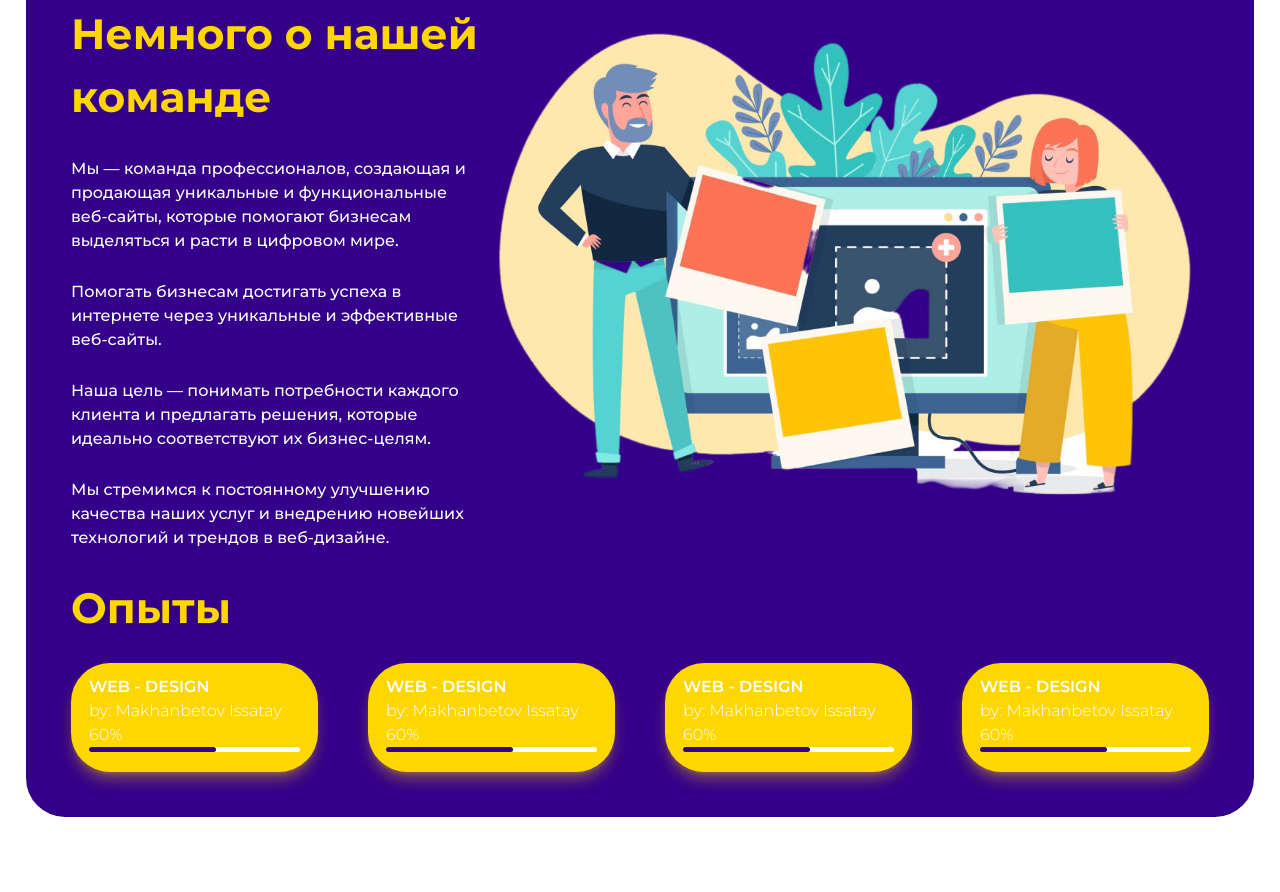
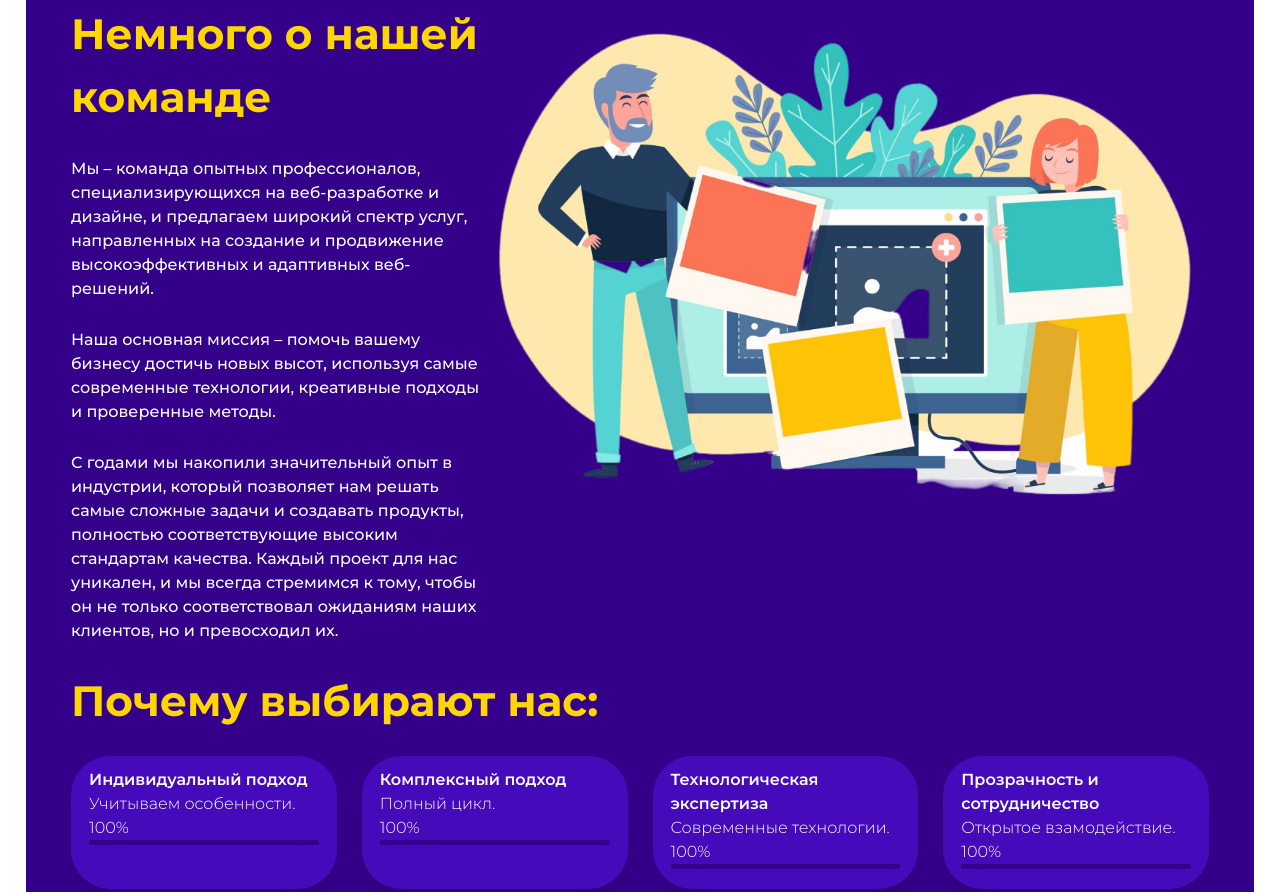
Before and after one commit to raasikkk/Join-Way-Portfolio, a website: page public/index.html in a window 1280 px wide. Shown: the part 780-1672 px from the top of the page. Drawn offline with Linux system fonts and the light colour scheme.

Commit message:
updated text

```diff
--- a/public/index.html
+++ b/public/index.html
@@ -83,10 +83,9 @@
                             <img src="images/about-img.png" alt="about-img">
                         </div>
                         <div class="paragraphs mt-[27px] text-[16px] text-white gap-[37px]">
-                            <p class="mb-[27px] hiddenYEl">Мы — команда профессионалов, создающая и продающая уникальные и функциональные веб-сайты, которые помогают бизнесам выделяться и расти в цифровом мире.</p>
-                            <p class="mb-[27px] hiddenYEl">Помогать бизнесам достигать успеха в интернете через уникальные и эффективные веб-сайты.</p>
-                            <p class="mb-[27px] hiddenYEl">Наша цель — понимать потребности каждого клиента и предлагать решения, которые идеально соответствуют их бизнес-целям.</p>
-                            <p class="mb-[27px] hiddenYEl">Мы стремимся к постоянному улучшению качества наших услуг и внедрению новейших технологий и трендов в веб-дизайне.</p>
+                            <p class="mb-[27px] hiddenYEl">Мы – команда опытных профессионалов, специализирующихся на веб-разработке и дизайне, и предлагаем широкий спектр услуг, направленных на создание и продвижение высокоэффективных и адаптивных веб-решений. </p>
+                            <p class="mb-[27px] hiddenYEl">Наша основная миссия – помочь вашему бизнесу достичь новых высот, используя самые современные технологии, креативные подходы и проверенные методы.</p>
+                            <p class="mb-[27px] hiddenYEl">С годами мы накопили значительный опыт в индустрии, который позволяет нам решать самые сложные задачи и создавать продукты, полностью соответствующие высоким стандартам качества. Каждый проект для нас уникален, и мы всегда стремимся к тому, чтобы он не только соответствовал ожиданиям наших клиентов, но и превосходил их.</p>
                         </div>
                     </div>
                     <div class="about-img xxs:hidden sm:hidden md:hidden lg:hidden customlg:block float-right">
@@ -94,38 +93,38 @@
                     </div>
                 </div>
                 <!-- Experience -->
-                <h1 class="xs:text-[25.34px] sm:text-[28.34px] md:text-[35.34px] lg:text-[42.34px] font-bold text-j-yellow hiddenYEl">Опыты</h1>
-                <div class="exp-cards mt-[23px] gap-[50px] grid md:grid-cols-2 lg:grid-cols-4">
-                    <div class="exp-card bg-j-yellow shadow-lg shadow-j-yellow/35 hover:-translate-y-2 hover:transition text-white rounded-[39px] p-[12px] px-[18px] pb-[20px] hiddenXEl ">
-                        <h2 class="font-semibold">WEB - DESIGN</h2>
-                        <h3 class="font-light">by: Makhanbetov Issatay</h3>
-                        <p class="font-light">60%</p>
-                        <div class="white-line h-[5px] w-full bg-white rounded-[39px]">
-                            <div class="blue-line h-[5px] w-[60%] bg-j-blue rounded-[39px]"></div>
+                <h1 class="xs:text-[25.34px] sm:text-[28.34px] md:text-[35.34px] lg:text-[42.34px] font-bold text-j-yellow hiddenYEl">Почему выбирают нас:</h1>
+                <div class="exp-cards mt-[23px] gap-[25px] grid md:grid-cols-2 lg:grid-cols-4">
+                    <div class="exp-card bg-[#450ABA] shadow-lg hover:-translate-y-2 hover:transition text-white rounded-[39px] p-[12px] px-[18px] pb-[20px] hiddenXEl ">
+                        <h2 class="font-semibold">Индивидуальный подход</h2>
+                        <h3 class="font-light">Учитываем особенности.</h3>
+                        <p class="font-light">100%</p>
+                        <div class="white-line h-[5px] w-full bg-[#340089] rounded-[39px]">
+                            <div class="blue-line h-[5px] w-[100%] bg-[#340089 rounded-[39px]"></div>
                         </div>
                     </div>
-                    <div class="exp-card bg-j-yellow shadow-lg shadow-j-yellow/35 hover:-translate-y-2 hover:transition text-white rounded-[39px] p-[12px] px-[18px] pb-[20px] hiddenXEl">
-                        <h2 class="font-semibold">WEB - DESIGN</h2>
-                        <h3 class="font-light">by: Makhanbetov Issatay</h3>
-                        <p class="font-light">60%</p>
-                        <div class="white-line h-[5px] w-full bg-white rounded-[39px]">
-                            <div class="blue-line h-[5px] w-[60%] bg-j-blue rounded-[39px]"></div>
+                    <div class="exp-card bg-[#450ABA] shadow-lg hover:-translate-y-2 hover:transition text-white rounded-[39px] p-[12px] px-[18px] pb-[20px] hiddenXEl ">
+                        <h2 class="font-semibold">Комплексный подход</h2>
+                        <h3 class="font-light">Полный цикл.</h3>
+                        <p class="font-light">100%</p>
+                        <div class="white-line h-[5px] w-full bg-[#340089] rounded-[39px]">
+                            <div class="blue-line h-[5px] w-[100%] bg-[#340089 rounded-[39px]"></div>
                         </div>
                     </div>
-                    <div class="exp-card bg-j-yellow shadow-lg shadow-j-yellow/35 hover:-translate-y-2 hover:transition text-white rounded-[39px] p-[12px] px-[18px] pb-[20px] hiddenXEl ">
-                        <h2 class="font-semibold">WEB - DESIGN</h2>
-                        <h3 class="font-light">by: Makhanbetov Issatay</h3>
-                        <p class="font-light">60%</p>
-                        <div class="white-line h-[5px] w-full bg-white rounded-[39px]">
-                            <div class="blue-line h-[5px] w-[60%] bg-j-blue rounded-[39px]"></div>
+                    <div class="exp-card bg-[#450ABA] shadow-lg hover:-translate-y-2 hover:transition text-white rounded-[39px] p-[12px] px-[18px] pb-[20px] hiddenXEl ">
+                        <h2 class="font-semibold">Технологическая экспертиза</h2>
+                        <h3 class="font-light">Современные технологии.</h3>
+                        <p class="font-light">100%</p>
+                        <div class="white-line h-[5px] w-full bg-[#340089] rounded-[39px]">
+                            <div class="blue-line h-[5px] w-[100%] bg-[#340089 rounded-[39px]"></div>
                         </div>
                     </div>
-                    <div class="exp-card bg-j-yellow shadow-lg shadow-j-yellow/35 hover:-translate-y-2 hover:transition text-white rounded-[39px] p-[12px] px-[18px] pb-[20px] hiddenXEl">
-                        <h2 class="font-semibold">WEB - DESIGN</h2>
-                        <h3 class="font-light">by: Makhanbetov Issatay</h3>
-                        <p class="font-light">60%</p>
-                        <div class="white-line h-[5px] w-full bg-white rounded-[39px]">
-                            <div class="blue-line h-[5px] w-[60%] bg-j-blue rounded-[39px]"></div>
+                    <div class="exp-card bg-[#450ABA] shadow-lg hover:-translate-y-2 hover:transition text-white rounded-[39px] p-[12px] px-[18px] pb-[20px] hiddenXEl ">
+                        <h2 class="font-semibold">Прозрачность и сотрудничество</h2>
+                        <h3 class="font-light">Открытое взамодействие.</h3>
+                        <p class="font-light">100%</p>
+                        <div class="white-line h-[5px] w-full bg-[#340089] rounded-[39px]">
+                            <div class="blue-line h-[5px] w-[100%] bg-[#340089 rounded-[39px]"></div>
                         </div>
                     </div>
                 </div>
@@ -137,7 +136,7 @@
                 <div class="author-card shadow-lg shadow-j-blue/35 hiddenYEl">
                     <img src="images/dimash.png" class="w-[75%] mx-auto" alt="author">
                     <h2 class="font-bold text-[19px] mt-[16px]">Dimash Aizharykov</h2>
-                    <p class="pb-[55px] font-medium text-[15px]">Full Stack Developer</p>
+                    <p class="pb-[55px] font-medium text-[15px]">CEO / Full Stack Developer</p>
                 </div>
                 <div class="author-card shadow-lg shadow-j-blue/35 hiddenYEl">
                     <img src="images/rasul.png" class="w-[75%] mx-auto" alt="author">
@@ -203,7 +202,7 @@
                       </div>
                       <h2 class="mt-16 text-center font-bold text-[25px]">Веб-Разработка</h2>
                       <div class="line my-2 mx-auto w-[35%] border-t-4 border-[#1C004B]"></div>
-                      <p class="text-sm">создаём функциональные и надёжные сайты с использованием современных технологий, обеспечивая их быструю и стабильную работу.</p>
+                      <p class="text-sm">Создание адаптивных сайтов, интернет-магазинов, корпоративных порталов и лендингов, которые соответствуют современным требованиям и ожиданиям пользователей.</p>
                     </div>
 
                     <!-- Service Card 2 -->
@@ -213,7 +212,7 @@
                       </div>
                       <h2 class="mt-16 text-center font-bold text-[25px]">Веб-Дизайн</h2>
                       <div class="line my-2 mx-auto w-[35%] border-t-4 border-[#1C004B]"></div>
-                      <p class="text-sm">создаём уникальные и адаптивные сайты, ориентированные на удобство пользователя и бизнес-цели.</p>
+                      <p class="text-sm">Разработка уникального визуального стиля, который отражает индивидуальность вашего бренда и привлекает внимание целевой аудитории.</p>
                     </div>
 
                     <!-- Service Card 3 -->
@@ -221,9 +220,9 @@
                       <div class="absolute -top-12 left-1/2 transform -translate-x-1/2">
                         <img src="images/parse-icon.png" alt="parse-icon" class=" p-4 ">
                       </div>
-                      <h2 class="mt-16 text-center font-bold text-[25px]">Парсинг Сайтов</h2>
+                      <h2 class="mt-16 text-center font-bold text-[25px]">SEO и продвижение</h2>
                       <div class="line my-2 mx-auto w-[35%] border-t-4 border-[#1C004B]"></div>
-                      <p class="text-sm">извлекаем и обрабатываем данные с веб-ресурсов, предоставляя актуальную и структурированную информацию для анализа и использования.</p>
+                      <p class="text-sm">Оптимизация сайтов для поисковых систем, создание контент-стратегии и проведение маркетинговых кампаний, направленных на увеличение трафика и конверсии.</p>
                     </div>
                   </div>
            </section>
@@ -275,10 +274,7 @@
                                 <i class="fa-brands fa-linkedin-in"></i>
                                 <h3>Join Way</h3>
                             </a>
-                            <a href="#" class="contact-card">
-                                <i class="fa-brands fa-whatsapp"></i>
-                                <h3>+ 777 777 77 77</h3>
-                            </a>
+
                             <a href="https://www.tiktok.com/@joinway.shop?_t=8ohBCTJhCwH&_r=1" class="contact-card">
                                 <i class="fa-brands fa-tiktok"></i>
                                 <h3>@joinway.shop</h3>
@@ -326,9 +322,7 @@
                     <a href="#">
                         <i class="fa-brands fa-linkedin-in border-2 p-[10px] rounded-full hover:bg-j-yellow transition"></i>
                     </a>
-                    <a href="#">
-                        <i class="fa-brands fa-whatsapp border-2 p-[10px] rounded-full hover:bg-j-yellow transition"></i>
-                    </a>
+
                     <a href="#">
                         <i class="fa-brands fa-telegram border-2 p-[10px] rounded-full hover:bg-j-yellow transition"></i>
                     </a>
--- a/public/js/main.js
+++ b/public/js/main.js
@@ -87,8 +87,8 @@ const observer = new IntersectionObserver((entries) => {
     entries.forEach((entry) => {
         if (entry.isIntersecting) {
             entry.target.classList.add('show')
-        // } else {
-        //     entry.target.classList.remove('show')
+        } else {
+            entry.target.classList.remove('show')
         }
     })
 })
```
Also changed, not shown: public/css/main.css, src/css/tailwind.css.
